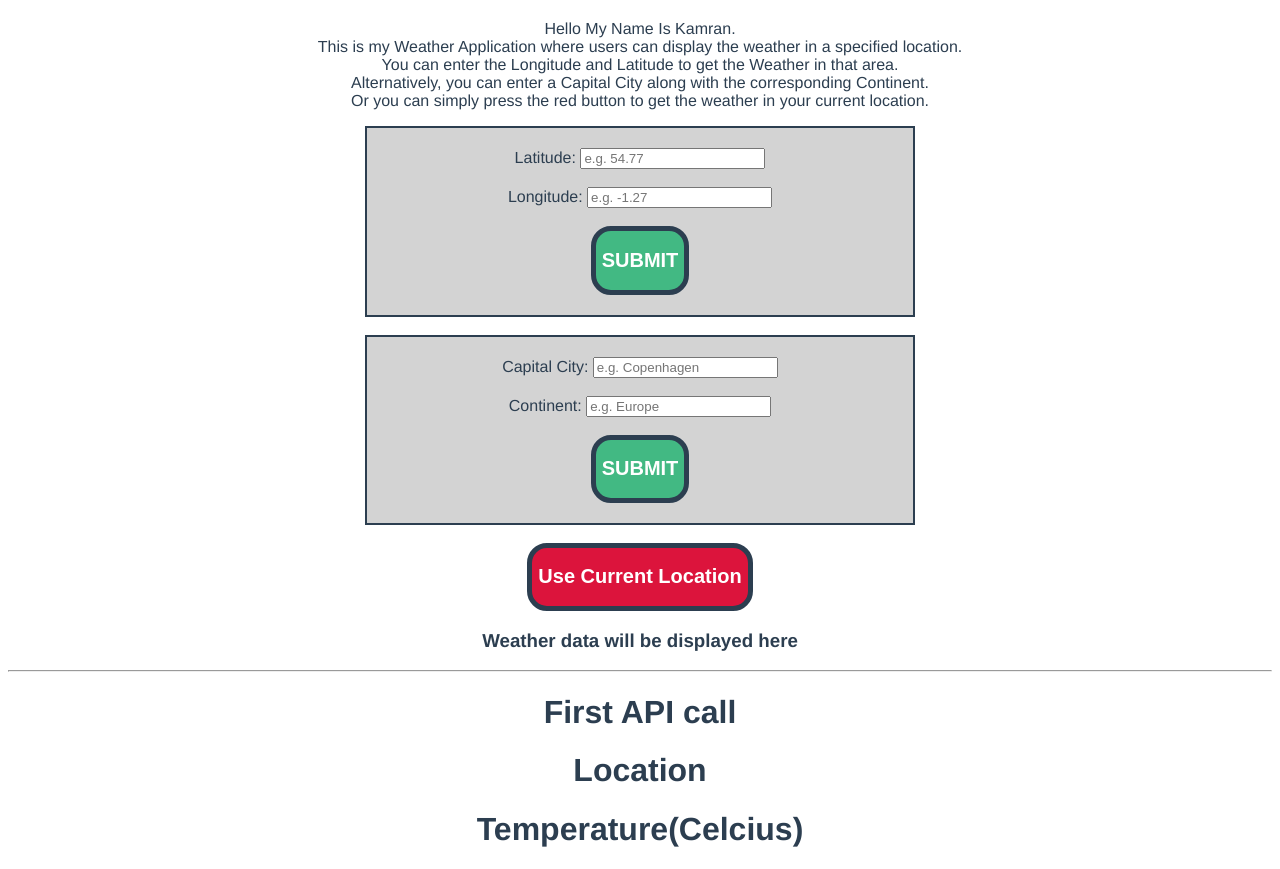
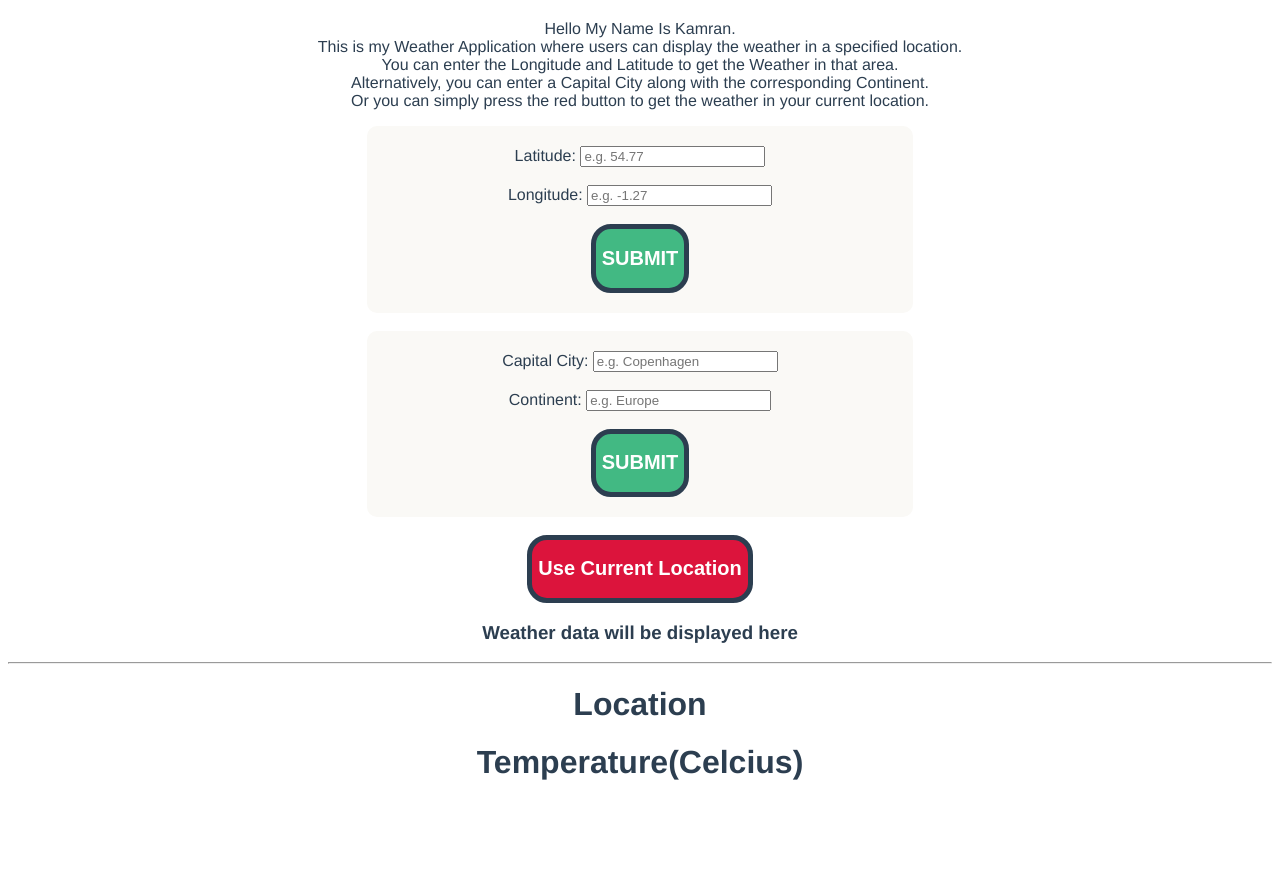
Before and after one commit to Kamran6433/Weather_Application, a Vue app in the folder my-weather-application/: page / in a window 1280 px wide. Shown: the part 686-1555 px from the top of the page. After the commit the page ends 1489 px from the top, so only its background shows below. Built offline with nearby package versions, Linux system fonts and the light colour scheme.

Commit message:
Ironing a few things out.

```diff
--- a/my-weather-application/src/components/HttpRequest.vue
+++ b/my-weather-application/src/components/HttpRequest.vue
@@ -20,7 +20,6 @@
         <div>
             <h3>Weather data will be displayed here</h3>
             <hr/>
-            <h1>First API call</h1>
             <p id="api"></p>
             <p id="data"></p>
             <h1>Location</h1>
@@ -50,7 +49,7 @@
 
                 var continent = this.continent;
                 var city = this.city;
-                var url1 = 'https://timezoneapi.io/api/timezone/?'+continent+'/'+city+'&token=AVfZgODCXKwY';
+                var url1 = 'https://timezoneapi.io/api/timezone/?'+continent+'/'+city+'&token=vLexqJzwWbyM';
 
                 fetch(url1)
                     .then(response => {
@@ -98,7 +97,6 @@
                         console.log(str);
                         var temperature_2m = str['hourly'];
                         document.getElementById('temperature-data').innerHTML = temperature_2m['temperature_2m'];
-                        document.getElementById('location-data').innerHTML = temperature_2m['temperature_2m'];
                     })
                     .catch(error => {
                         document.getElementById('data').innerHTML = `Please enter correct co-ordinates`;
@@ -109,7 +107,7 @@
 
             getCurrentLocationWeatherData() {
 
-                fetch('https://timezoneapi.io/api/ip/?token=AVfZgODCXKwY')
+                fetch('https://timezoneapi.io/api/ip/?token=vLexqJzwWbyM')
                     .then(response => {
                         if (!response.ok) {
                             return Promise.reject(response.statusText);
@@ -123,11 +121,15 @@
                         var text = localStorage.getItem("./assets/CurrentLocation.JSON");
                         var str = JSON.parse(text);
                         var location = str.data.location
+                        var city = str.data.city;
+
+                        console.log(city);
                         var array = location.split(",", 2)
 
                         this.latitude = array[0];
                         this.longitude = array[1];
-                        this.getOrRefreshWeatherData()
+                        document.getElementById('location-data').innerHTML = city;
+                        this.getSpecificWeatherData()
                     })
                     .catch(error => {
                         document.getElementById('data').innerHTML = `Current Location hasn't worked`;
@@ -160,10 +162,11 @@ button:hover {
     border-color: crimson;
 }
 .box {
-    border: 2px solid #2c3e50;
+    /* border: 5px solid #2c3e50; */
     padding: 20px;
     display: inline-block;
     width: 40%;
-    background-color: lightgrey;
+    background-color: #FAF9F6;
+    border-radius: 10px;
 }
 </style>
```
